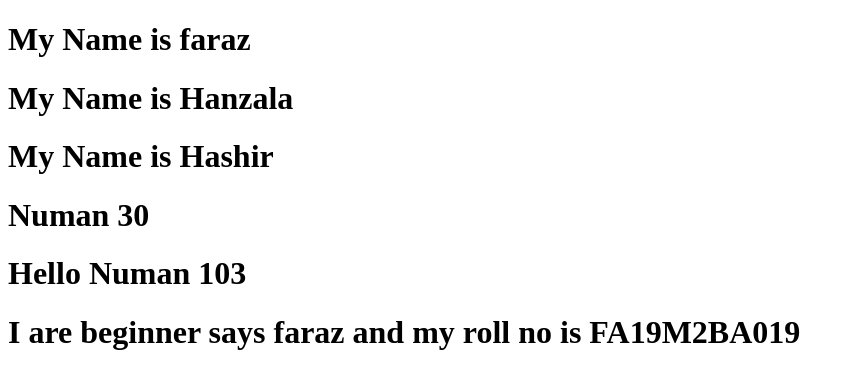
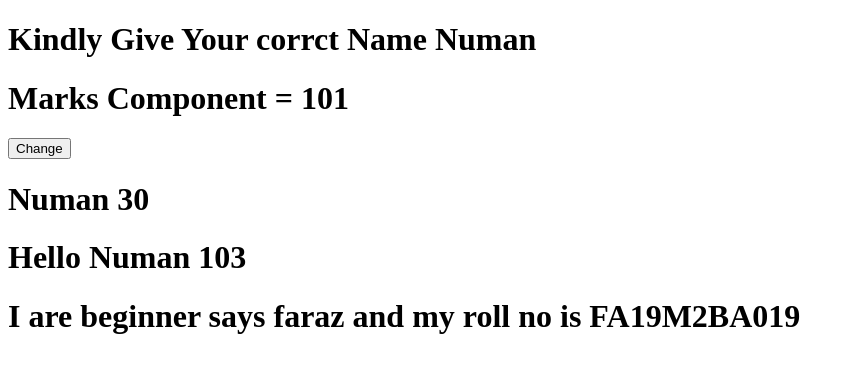
Before and after one commit to Farazkhanbwn/React-JS-app, a React (Create React App) app in the folder setup-using-npm/my-app/: page / in a window 1280 px wide. Shown: the top 388 px of the page, without its empty margins (0-855 px from the left). Built offline with nearby package versions, Linux system fonts and the light colour scheme.

Commit message:
update my Code

```diff
--- a/setup-using-npm/my-app/src/App.js
+++ b/setup-using-npm/my-app/src/App.js
@@ -1,26 +1,33 @@
 import React , {Component , Fragment} from "react";
 import Student from "./Student";
 
-// class App extends Component{
-//     render(){
-//         // return React.createElement("h1" , null , "Hello Flate mates");
+class App extends Component{
+    constructor(props){
+        super(props);
+        console.log("App - Constructor Called");
+        console.log(props);
+        this.state = {
+            fname : "Liaquat Ali"
+        }
+    }
 
-//         // Frangment
-//         return (<>
-//         <h1>Hello React developers from Pakistan</h1>
-//         <h2>Pakistan is the largest country</h2>
-//         <p>We are Learning React</p>
-//         </>);
-//     }
-// }
+    static getDerivedStateFromProps(props , state){
+        console.log("Get Derived State From Props");
+        console.log(props);
+        console.log(state);
+        return null;
+    }
 
-const App = () =>{
-    return (
-        <div>
-            <Student name = "faraz"/>
-            <Student name = "Hanzala"/>
-            <Student name = "Hashir"/>
-        </div>
-    )
+    componentDidMount(){
+        // Get Data from serer and set the data to state
+        console.log("App - componentDidMount - Mounted");
+    }
+
+    render(){
+        console.log("App - Rendered");
+        return <Fragment>
+            <Student name = "Numan"></Student>
+        </Fragment>
+    }
 }
 export default App;
--- /dev/null
+++ b/setup-using-npm/my-app/src/Marks.js
@@ -0,0 +1,24 @@
+import React, { Component } from 'react'
+
+export default class Marks extends Component{
+    constructor(props){
+        super(props);
+        this.state = {
+            mroll : this.props.roll
+        }
+    }
+
+    static getDerivedStateFromProps(props , state){
+        console.log("Get Derived State From Props");
+        console.log(props , state);
+        if(props.roll !== state.mroll){
+            return {mroll : props.roll}
+        }
+        return null;
+    }
+
+    render(){
+        console.log("Marks Rendered [child of Student]");
+        return <h1>Marks Component = {this.state.mroll}</h1>
+    }
+}
--- a/setup-using-npm/my-app/src/Student.js
+++ b/setup-using-npm/my-app/src/Student.js
@@ -1,25 +1,25 @@
-// function Student(props){
-//     return <h1>We are at Lahore person {props.name}</h1>
-// }
+import React , {Component, Fragment} from 'react'
+import Marks from './Marks';
 
-import { Component } from "react";
+export default class Student extends Component{
+    constructor(){
+        super();
+        this.state = {
+            roll : 101,
+        }
+    }
+    clickHandle = () => {
+        console.log("Button Clicked");
+        this.setState({roll : this.state.roll * 2});
+    }
 
-// function ES6
-const Student = (props) => {
-    return <h1>My Name is {props.name}</h1>
+    render(){
+        console.log("Student - Rendered [Child of App]");
+        return <Fragment>
+        <h1>Kindly Give Your corrct Name {this.props.name}</h1>
+        <Marks roll = {this.state.roll}/>
+        <button onClick={this.clickHandle}>Change</button>
+
+        </Fragment>
+    }
 }
-
-// simple
-// function Student (props){
-//     return <h1>We are at Lahore person {props.name}</h1>
-// }
-
-// Class Example
-
-// class Student extends Component{
-//     render(){
-//         return <h1>My name is {this.props.name}</h1>
-//     }
-// }
-
-export default Student;
```
Also changed, not shown: setup-using-npm/my-app/src/index.js (+1 -9 lines).
